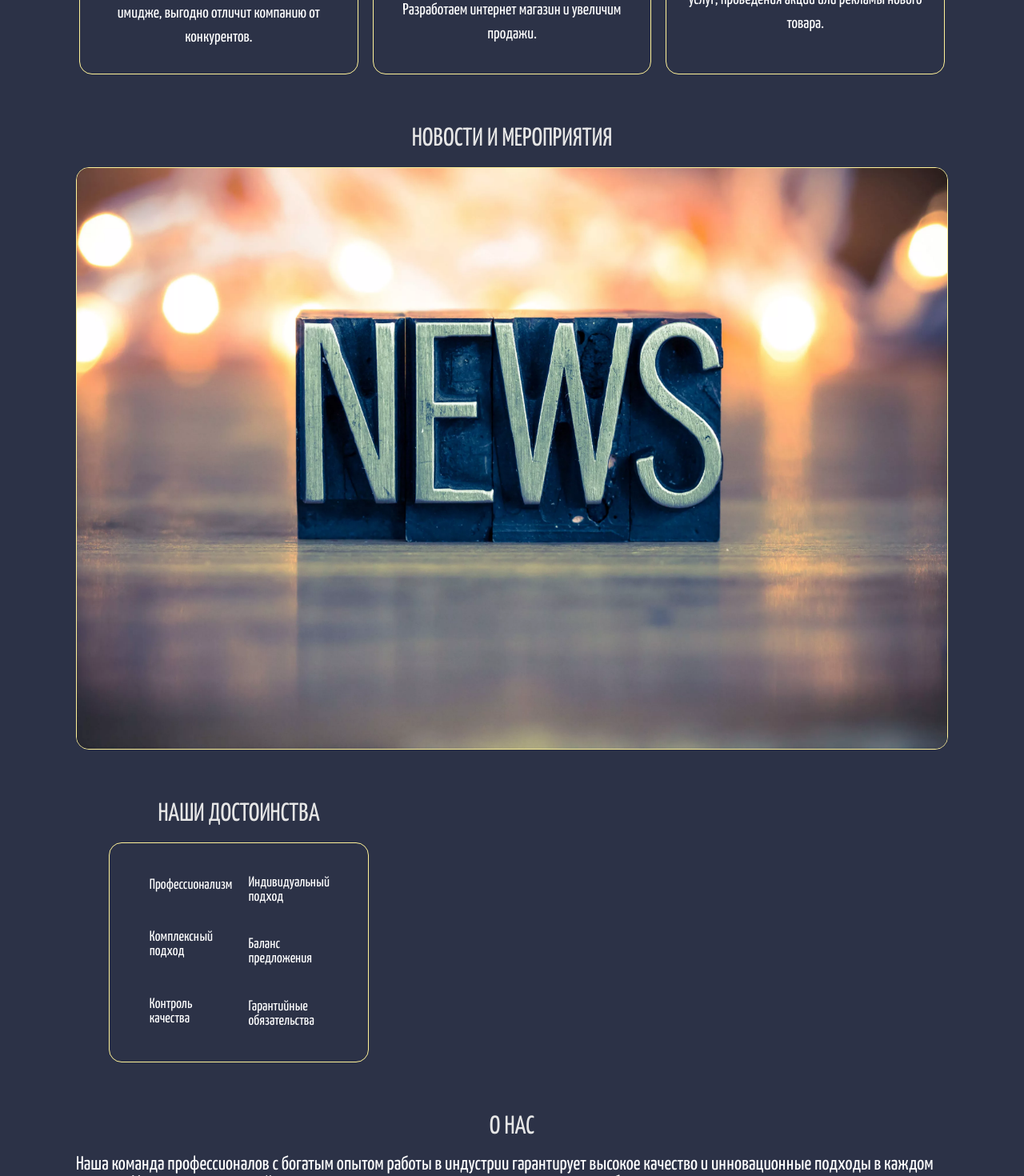
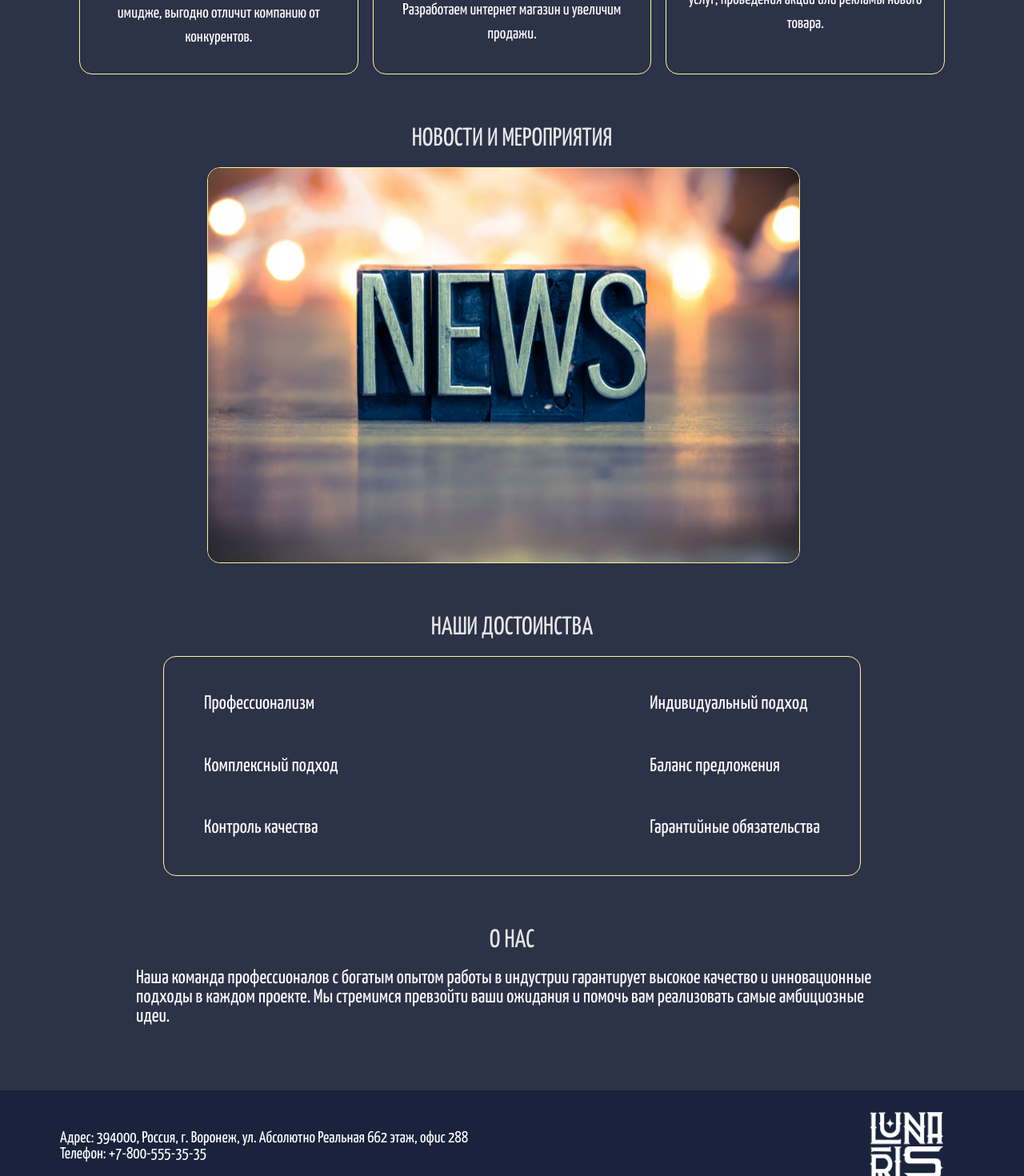
Before and after one commit to 4Bul04kka/client, a React (Create React App) app: page / in a window 1280 px wide. Shown: the part 540-2010 px from the top of the page at 80% size. Built offline with nearby package versions, Linux system fonts and the light colour scheme.

Commit message:
homepage layout update

```diff
--- a/src/components/pages/homepage/Homepage.jsx
+++ b/src/components/pages/homepage/Homepage.jsx
@@ -1,14 +1,6 @@
 import React from "react";
 import "./homepageBody.css";
-import {
-  Serv1,
-  Serv2,
-  Serv3,
-  NewsBlockImg,
-  cs5,
-  la2,
-  mp5,
-} from "./../../../img/img_exports";
+import { NewsBlockImg, cs5, la2, mp5 } from "./../../../img/img_exports";
 
 import ImgBlock from "./homepageImgBlock/ImgBlock";
 import { Link } from "react-router-dom";
@@ -52,9 +44,8 @@ function NewsBlock() {
     <div className='body'>
       <div className='container'>
         <div className='block'>
+          <BlockHeader text='Новости и мероприятия' />
           <div className='news'>
-            <BlockHeader text='Новости и мероприятия' />
-
             <Link to='/events'>
               <img className='newsImg' src={NewsBlockImg} alt='' />
             </Link>
@@ -98,6 +89,9 @@ function Pluses() {
               ))}
             </div>
           </div>
+          <div className='adjust_about'>
+            <AboutUs />
+          </div>
         </div>
       </div>
     </div>
@@ -130,7 +124,6 @@ function Homepage() {
       <DevBlock />
       <NewsBlock />
       <Pluses />
-      <AboutUs />
     </div>
   );
 }
--- a/src/components/pages/homepage/homepageBody.css
+++ b/src/components/pages/homepage/homepageBody.css
@@ -9,9 +9,6 @@
 }
 .block {
   margin-bottom: 40px;
-  display: flex;
-  justify-content: center;
-  flex-direction: column;
 }
 .block-header {
   color: #e6e6e6;
@@ -40,7 +37,7 @@
   gap: 20px;
   padding: 20px 50px;
   color: #fff;
-  font-size: 18px;
+  font-size: 24px;
   margin: 0 auto; /* Center the block-table on the page */
 }
 .block-table-column {
@@ -57,14 +54,15 @@
   background-color: #2c3247;
 }
 .news {
-  display: flex;
-  flex-direction: column;
-  align-items: center;
+  margin-left: 15%;
 }
+
 .newsImg {
-  width: 100%;
+  max-width: 80%;
   height: auto;
   border: 1px solid #fff299;
   border-radius: 16px;
-  margin: 0 auto; /* Ensure image is centered */
 }
+.adjust_about {
+  margin-top: 40px;
+}
```
